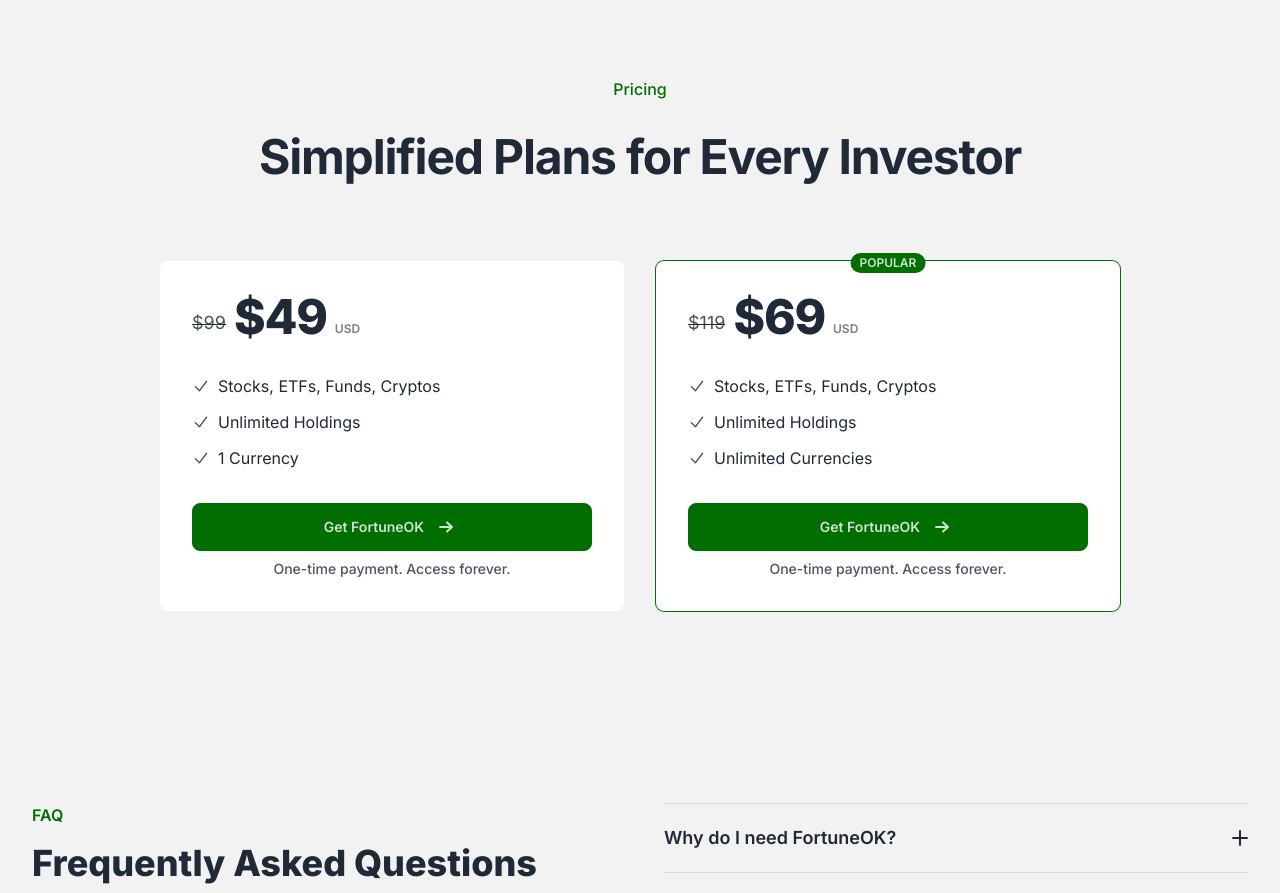
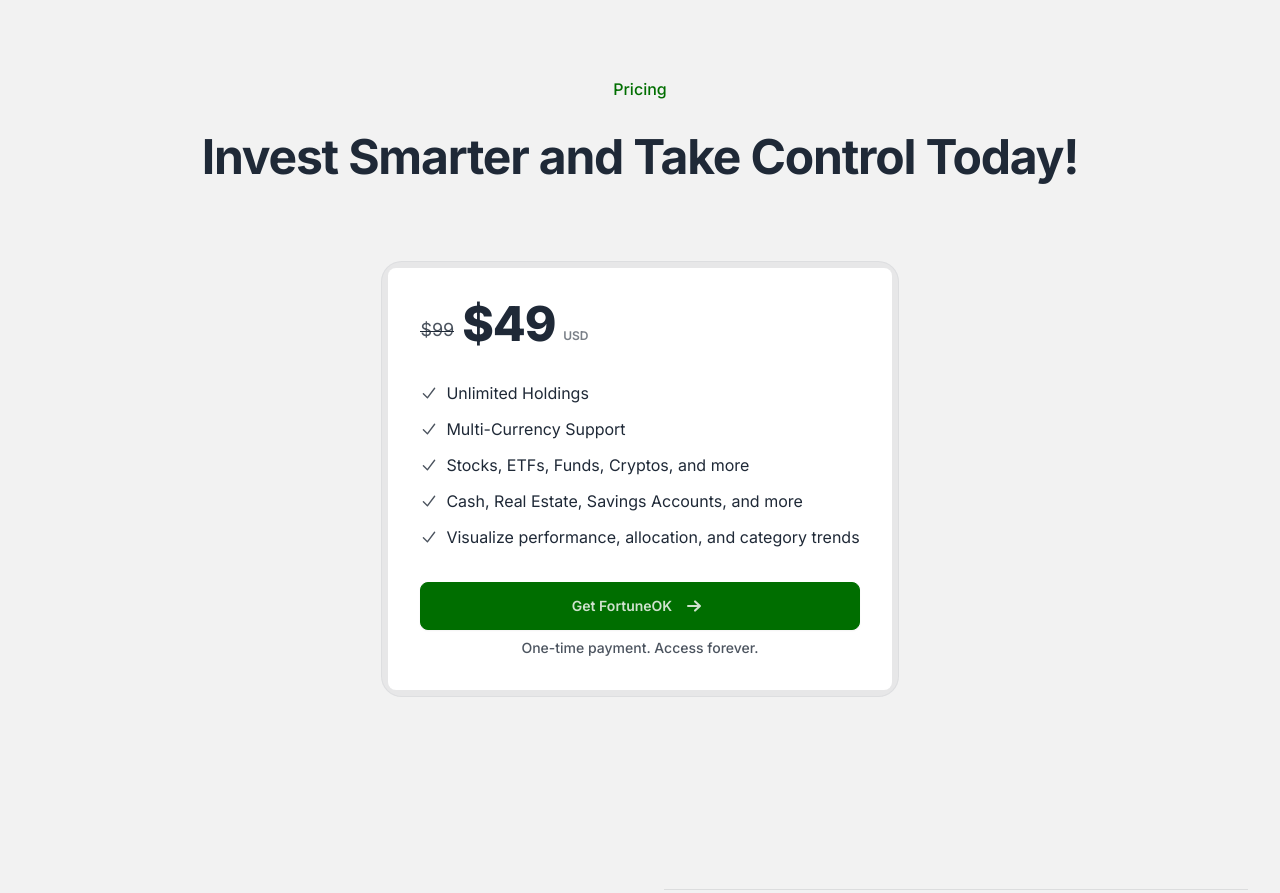
Before and after one commit to jhonnovax/fortuneok, a Next.js app: page / in a window 1280 px wide. Shown: the part 1540-2433 px from the top of the page. Built offline with nearby package versions, Linux system fonts and the light colour scheme; no server answers.

Commit message:
Refactor pricing page with expanded features and simplified plan structure

```diff
--- a/components/Pricing.js
+++ b/components/Pricing.js
@@ -12,13 +12,14 @@
         <div className="flex flex-col text-center w-full mb-20">
           <p className="font-medium text-primary mb-8">Pricing</p>
           <h2 className="font-bold text-3xl lg:text-5xl tracking-tight">
-            Simplified Plans for Every Investor
+            Invest Smarter and Take Control Today!
           </h2>
         </div>
 
         <div className="relative flex justify-center flex-col lg:flex-row items-center lg:items-stretch gap-8">
           {config.stripe.plans.map((plan) => (
-            <div key={plan.priceId} className="relative w-full max-w-lg">
+            <div key={plan.priceId} className="rounded-[1.3rem] border border-base-content/5 bg-neutral/5 p-1.5 dark:bg-neutral/50 ">
+              <div className="relative w-full max-w-lg">
                 {plan.isFeatured && (
                   <div className="absolute top-0 left-1/2 -translate-x-1/2 -translate-y-1/2 z-20">
                     <span
@@ -100,6 +101,7 @@
                   </div>
                 </div>
               </div>
+            </div>
           ))}
         </div>
       </div>
--- a/config.js
+++ b/config.js
@@ -31,28 +31,13 @@
         // If you have an anchor price (i.e. $29) that you want to display crossed out, put it here. Otherwise, leave it empty
         priceAnchor: 99,
         features: [
-          { name: "Stocks, ETFs, Funds, Cryptos" },
           { name: "Unlimited Holdings" },
-          { name: '1 Currency' }
+          { name: 'Multi-Currency Support' },
+          { name: "Stocks, ETFs, Funds, Cryptos, and more" },
+          { name: "Cash, Real Estate, Savings Accounts, and more" },
+          { name: 'Visualize performance, allocation, and category trends'}
         ],
-      },
-      {
-        // This plan will look different on the pricing page, it will be highlighted. You can only have one plan with isFeatured: true
-        isFeatured: true,
-        priceId:
-          process.env.NODE_ENV === "development"
-            ? "price_1Qv36zDvX2TSHq7dqtNqaRPg"
-            : "",
-        name: "Advanced",
-        description: "Experimented investors",
-        price: 69,
-        priceAnchor: 119,
-        features: [
-          { name: "Stocks, ETFs, Funds, Cryptos" },
-          { name: "Unlimited Holdings" },
-          { name: 'Unlimited Currencies' }
-        ],
-      },
+      }
     ],
   },
   aws: {
```
Lines whose indentation alone changed are shown as unchanged.
